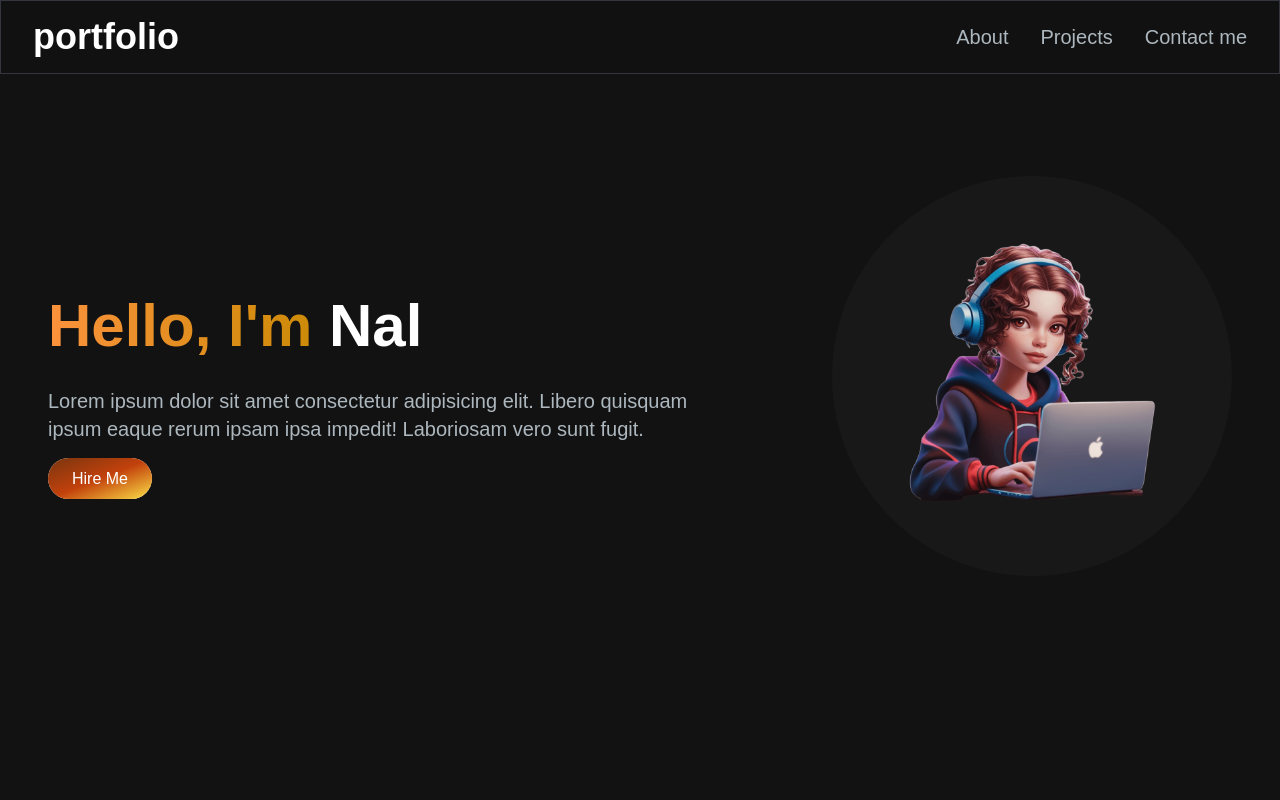
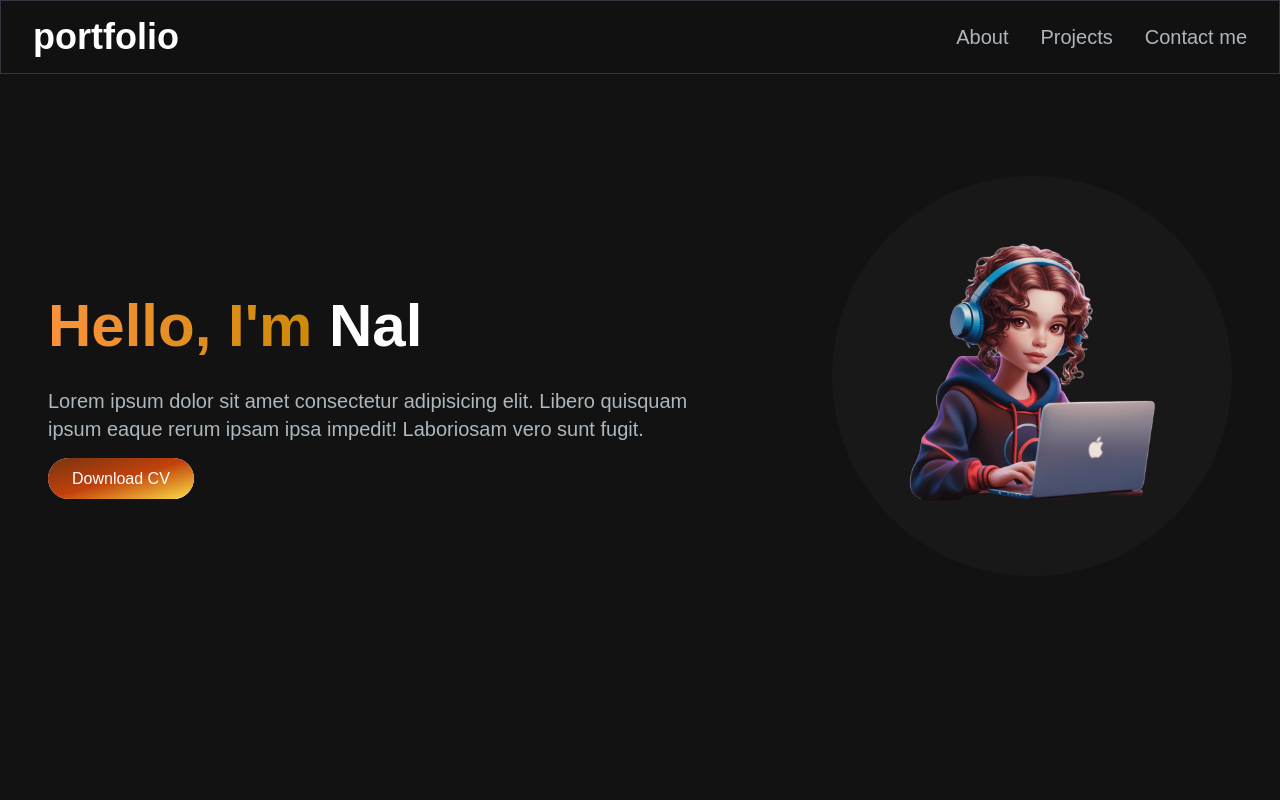
Before and after one commit to AnnalisaCaldarulo/nextjs_portfolio, a Next.js app: page / in a window 1280 px wide. Shown: the top 800 px of the page. Built offline with nearby package versions, Linux system fonts and the light colour scheme.

Commit message:
download pdf text corrected

```diff
--- a/src/app/components/HeroSection.jsx
+++ b/src/app/components/HeroSection.jsx
@@ -32,7 +32,7 @@ const HeroSection = () => {
                 <div>
 
                     <Link href={'/cv.pdf'} target="_blank" rel="noopener noreferrer"
-                        download className="px-6 py-3 sm:w-fit  w-full rounded-full mr-4 bg-gradient-to-br from-tertiary-900 via-primary-700 to-secondary-300 bg-white hover:bg-slate-200 text-white">Hire Me</Link>
+                        download className="px-6 py-3 sm:w-fit  w-full rounded-full mr-4 bg-gradient-to-br from-tertiary-900 via-primary-700 to-secondary-300 bg-white hover:bg-slate-200 text-white">Download CV</Link>
 
                     {/* <button className="px-1 py-1  w-full sm:w-fit rounded-full bg-gradient-to-br from-tertiary-500 via-primary-500 to-secondary-400 hover:bg-slate-800 text-white  mt-3">
                         <span className="block bg-[#121212] hover:bg-slate-800 rounded-full px-5 py-2">
```
